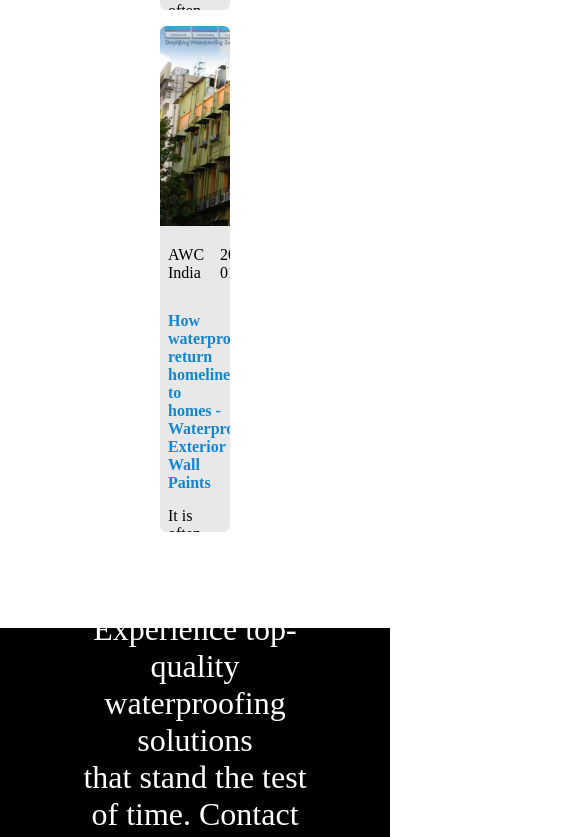
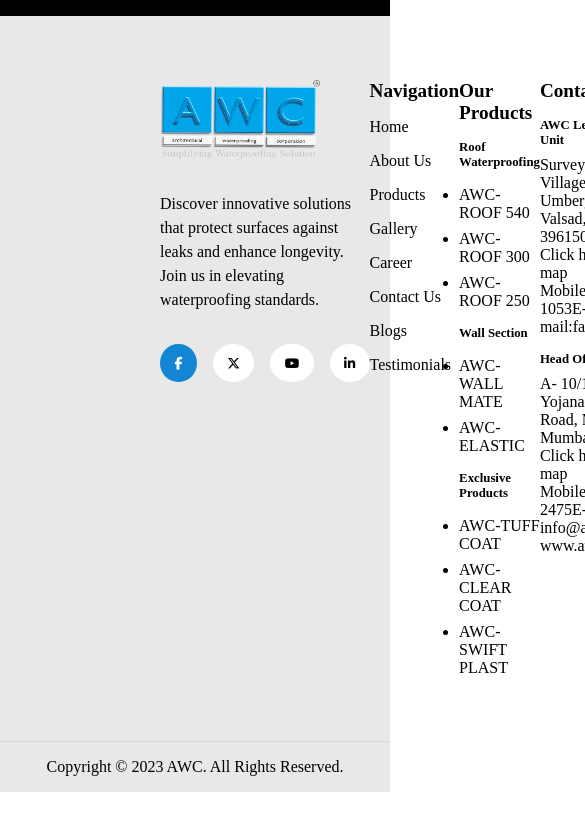
Before and after one commit to adilkadivala/awc_blog, a React (Create React App) app in the folder client/: page / in a window 390 px wide. Shown: the part 2265-3102 px from the top of the page, 585 px wide, since content can reach past the window. After the commit the page ends 3057 px from the top, so only its background shows below. Built offline with nearby package versions, Linux system fonts and the light colour scheme.

Commit message:
implementing responsive behavior for tab

```diff
--- a/client/src/assets/css/blog.css
+++ b/client/src/assets/css/blog.css
@@ -126,3 +126,23 @@ a {
     }
   }
 }
+
+@media only screen and (max-width: 1024px) {
+  .blog_container {
+    padding: 4rem 5rem;
+
+    .card_container {
+      .cards {
+        width: 27vw;
+        height: 70vh;
+      }
+    }
+  }
+  .CTO {
+    div {
+      p {
+        font-size: 1.5rem;
+      }
+    }
+  }
+}
--- a/client/src/assets/css/footer.css
+++ b/client/src/assets/css/footer.css
@@ -18,6 +18,10 @@
   .title {
     font-size: 1.2rem;
     font-weight: 600;
+
+    &.list {
+      font-size: 0.8rem;
+    }
   }
 
   .about_company {
@@ -46,6 +50,12 @@
           background-color: var(--nav_social_backgroung);
           padding: 0.8rem 0.9rem;
           color: var(--nav_primary_text);
+        }
+
+        &:hover {
+          color: var(--nav_primary_text);
+          background-color: var(--nav_social_backgroung);
+          transition: all 1s;
         }
       }
     }
@@ -78,5 +88,26 @@
   }
   .contect {
     flex: 1;
+    display: flex;
+    flex-direction: column;
+    row-gap: 1rem;
+
+    .add {
+      P {
+        &:first-child {
+          padding-bottom: 0.5rem;
+        }
+      }
+    }
   }
 }
+
+.footer {
+  border-top: 1px solid var(--background_primary);
+  background-color: var(--background_primary);
+  padding: 1rem 0;
+  p {
+    text-align: center;
+    color: var(--secondry_text);
+  }
+}
--- a/client/src/assets/css/navbar.css
+++ b/client/src/assets/css/navbar.css
@@ -61,6 +61,12 @@ a {
             background-color: var(--nav_social_backgroung);
             padding: 0.5rem 0.7rem;
             color: var(--nav_primary_text);
+          }
+
+          &:hover {
+            color: var(--nav_primary_text);
+            background-color: var(--nav_social_backgroung);
+            transition: all 1s;
           }
         }
       }
--- a/client/src/components/Footer.js
+++ b/client/src/components/Footer.js
@@ -37,18 +37,18 @@ const Footer = () => {
         </div>
         <div className="products">
           <p className="title">Our Products</p>
-          <label className="title">Roof Waterproofing</label>
+          <label className="title list">Roof Waterproofing</label>
           <ul>
             <li>AWC-ROOF 540</li>
             <li>AWC-ROOF 300</li>
             <li>AWC-ROOF 250</li>
           </ul>
-          <label className="title">Wall Section</label>
+          <label className="title list">Wall Section</label>
           <ul>
             <li>AWC-WALL MATE</li>
             <li>AWC-ELASTIC</li>
           </ul>
-          <label className="title">Exclusive Products</label>
+          <label className="title list">Exclusive Products</label>
           <ul>
             <li>AWC-TUFF COAT</li>
             <li>AWC-CLEAR COAT</li>
@@ -58,8 +58,8 @@ const Footer = () => {
         <div className="contect">
           <p className="title">Contact Us</p>
 
-          <div className="add_1">
-            <p>AWC Lean Manufacturing Unit</p>
+          <div className="add">
+            <p className="title list">AWC Lean Manufacturing Unit</p>
             <p>
               Survey/Plot No. 662 Village: Tembhi Taluka:- Umbergaon,Dist
               -Valsad,Umargam, Gujarat 396150
@@ -70,8 +70,8 @@ const Footer = () => {
               <span>E-mail:</span>factory@awcindia.in
             </p>
           </div>
-          <div className="add_2">
-            <p>Head Office</p>
+          <div className="add">
+            <p className="title list">Head Office</p>
             <p>
               A- 10/11, 4th Floor, Yojana CHS. Ltd, S.V Road, Malad (W), Mumbai-
               400 064.
@@ -85,6 +85,9 @@ const Footer = () => {
           </div>
         </div>
       </div>
+      <div className="footer">
+        <p>Copyright © 2023 AWC. All Rights Reserved.</p>
+      </div>
     </>
   );
 };
```
